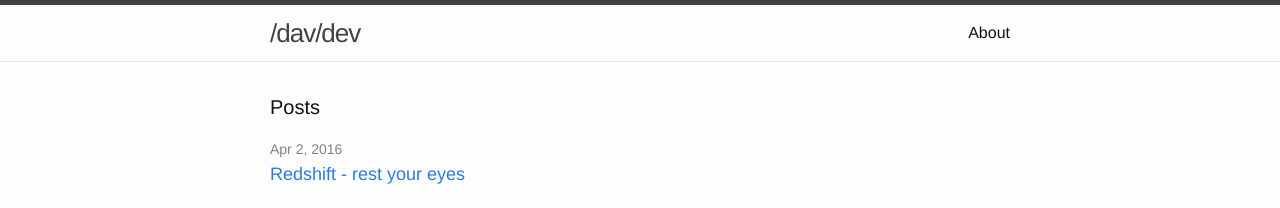
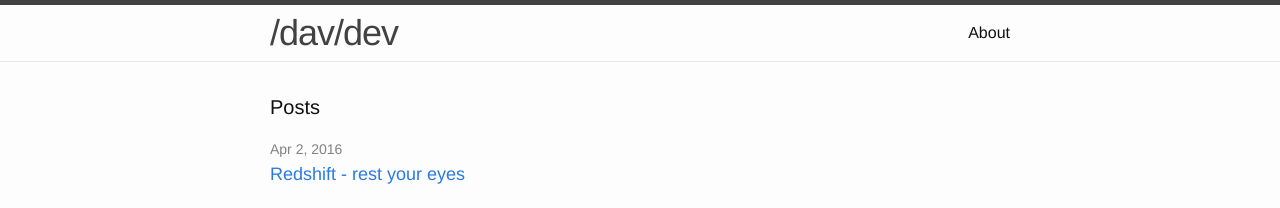
Before and after one commit to dvalters/self, a Jekyll site: the page built from index.html, in a window 1280 px wide. Shown: the top 208 px of the page. Built offline with Jekyll 4.4.1, drawn with Linux system fonts in a browser that asks for light colours.

Commit message:
Update _layout.scss

```diff
--- a/_sass/_layout.scss
+++ b/_sass/_layout.scss
@@ -11,7 +11,7 @@
 }
 
 .site-title {
-    font-size: 26px;
+    font-size: 36px;
     line-height: 56px;
     letter-spacing: -1px;
     margin-bottom: 0;
@@ -81,7 +81,7 @@
 
         .page-link {
             display: block;
-            padding: 5px 10px;
+            padding: 2px 5px;
         }
     }
 }
```
